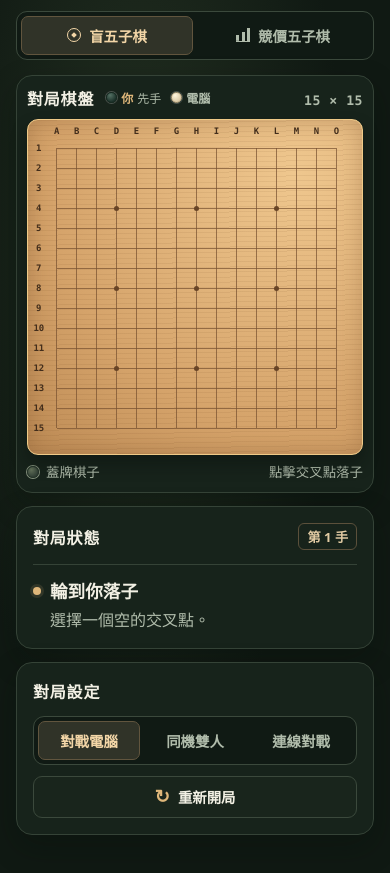
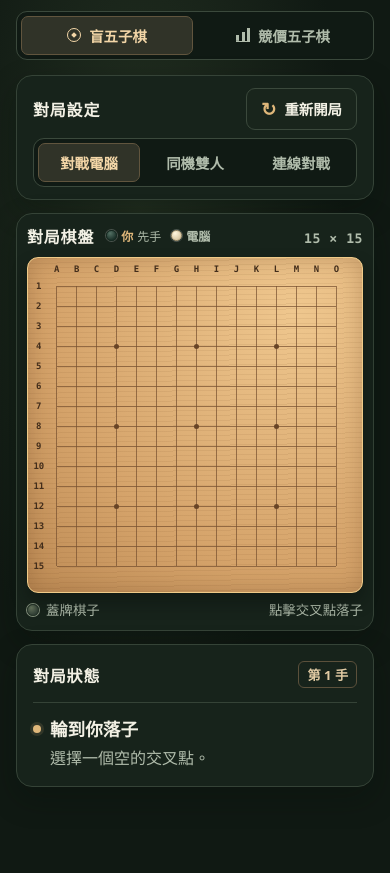
Before and after one commit to HungHsunHan/gobang, a website with bundled scripts: page public/index.html in a window 390 px wide. Shown: the part 161-1034 px from the top of the page. After the commit the page ends 990 px from the top, so only its background shows below. Built offline with nearby package versions, Linux system fonts and the light colour scheme.

Commit message:
Place match settings above the board
Keep the opponent choices together above the board on desktop and mobile so players can reach online play before the grid.

```diff
--- a/public/index.html
+++ b/public/index.html
@@ -37,6 +37,16 @@
       <p id="room-notice" role="status" hidden></p>
     </section>
     <div class="game-layout">
+      <div class="board-column">
+        <section id="settings-panel" class="panel settings-panel" aria-labelledby="settings-title">
+          <h2 id="settings-title">對局設定</h2>
+          <button type="button" id="restart" class="button button-outline"><span class="restart-icon" aria-hidden="true">↻</span>重新開局</button>
+          <div class="segmented opponents" role="group" aria-label="選擇對手">
+            <button type="button" data-opponent="computer" aria-pressed="true">對戰電腦</button>
+            <button type="button" data-opponent="local" aria-pressed="false">同機雙人</button>
+            <button type="button" id="open-room" aria-haspopup="dialog">連線對戰</button>
+          </div>
+        </section>
         <section class="panel board-panel" aria-labelledby="board-title">
           <div class="board-header">
             <div class="board-heading">
@@ -55,7 +65,8 @@
             <div id="board-hint">點擊交叉點落子</div>
           </div>
         </section>
-      <aside class="sidebar" aria-label="對局控制">
+      </div>
+      <aside aria-label="對局控制">
         <section class="panel match-panel" aria-labelledby="match-title">
           <div class="sidebar-header"><h2 id="match-title">對局狀態</h2><span class="counter" id="counter">第 1 手</span></div>
           <div class="turn" role="status" aria-atomic="true">
@@ -78,15 +89,6 @@
             <div id="round-summary" hidden></div>
           </div>
           <button id="room-rematch" type="button" class="button button-primary wide" hidden>再玩一局</button>
-        </section>
-        <section id="settings-panel" class="panel settings-panel" aria-labelledby="settings-title">
-          <h2 id="settings-title">對局設定</h2>
-          <div class="segmented opponents" role="group" aria-label="選擇對手">
-            <button type="button" data-opponent="computer" aria-pressed="true">對戰電腦</button>
-            <button type="button" data-opponent="local" aria-pressed="false">同機雙人</button>
-            <button type="button" id="open-room" aria-haspopup="dialog">連線對戰</button>
-          </div>
-          <button type="button" id="restart" class="button button-outline wide"><span class="restart-icon" aria-hidden="true">↻</span>重新開局</button>
         </section>
       </aside>
     </div>
--- a/public/style.css
+++ b/public/style.css
@@ -52,6 +52,7 @@ h1 { font-size: clamp(2rem, 5vw, 3.25rem); font-weight: 760; letter-spacing: .09
 .point-icon { border-bottom: 1px solid currentColor; background: linear-gradient(currentColor, currentColor) 0 100% / 3px 45% no-repeat, linear-gradient(currentColor, currentColor) 50% 100% / 3px 72% no-repeat, linear-gradient(currentColor, currentColor) 100% 100% / 3px 100% no-repeat; }
 
 .game-layout { display: grid; grid-template-columns: minmax(0, 1fr) clamp(285px, 30%, 324px); align-items: start; gap: 22px; }
+.board-column { display: grid; gap: 16px; }
 .panel { border: 1px solid var(--border); background: var(--surface); border-radius: var(--radius); box-shadow: 0 12px 30px #070f0950; }
 .board-panel { padding: 15px 18px 13px; }
 .board-header, .board-footer { display: flex; justify-content: space-between; align-items: center; gap: 12px; }
@@ -117,16 +118,15 @@ h1 { font-size: clamp(2rem, 5vw, 3.25rem); font-weight: 760; letter-spacing: .09
 .legend-token { width: 12px; height: 12px; box-shadow: 0 0 0 1px #84917d; flex: none; }
 #board-hint { text-align: end; }
 
-.sidebar { display: grid; gap: 15px; }
-.match-panel, .settings-panel { padding: 16px; }
+.match-panel { padding: 16px; }
 .sidebar-header { display: flex; align-items: center; justify-content: space-between; gap: 8px; margin-bottom: 14px; }
 .counter { color: #e2cba4; font-size: .82rem; font-weight: 650; font-variant-numeric: tabular-nums; border: 1px solid #5b503b; padding: 3px 8px; border-radius: 6px; white-space: nowrap; }
 .turn { display: flex; gap: 9px; border-top: 1px solid #354337; padding-top: 13px; line-height: 1.5; }
 .turn strong { font-size: 1.1rem; }
 .turn p { color: var(--muted); font-size: 1rem; margin-top: 3px; }
 .turn-dot { flex: 0 0 8px; height: 8px; border-radius: 50%; background: var(--accent); margin-top: 9px; box-shadow: 0 0 0 3px #dfb77a21; }
-.settings-panel { display: grid; gap: 11px; }
-.settings-panel h2 { margin-bottom: 2px; }
+.settings-panel { display: grid; grid-template-columns: minmax(0, 1fr) auto; align-items: center; gap: 8px 12px; padding: 12px 16px; }
+.settings-panel .opponents { grid-column: 1 / -1; }
 .opponents button { flex: 1 1 0; padding-inline: 5px; }
 .room-panel { display: flex; flex-wrap: wrap; align-items: center; justify-content: space-between; gap: 8px 16px; padding: 10px 14px; margin-bottom: 16px; }
 .room-identity, .room-controls { display: flex; flex-wrap: wrap; align-items: center; gap: 6px 10px; }
@@ -216,7 +216,7 @@ dialog p + button, dialog p + .action-buttons { margin-top: 16px; }
   .board-panel { padding: 10px; }
   .board-header { margin-bottom: 9px; }
   .board-footer { margin-top: 8px; }
-  .sidebar { gap: 13px; }
+  .board-column { gap: 13px; }
   .board-frame { --axis: clamp(15px, 4vw, 24px); }
   .room-panel { margin-bottom: 13px; }
 }
```
Also changed, not shown: README.md. Lines whose indentation alone changed are shown as unchanged.
